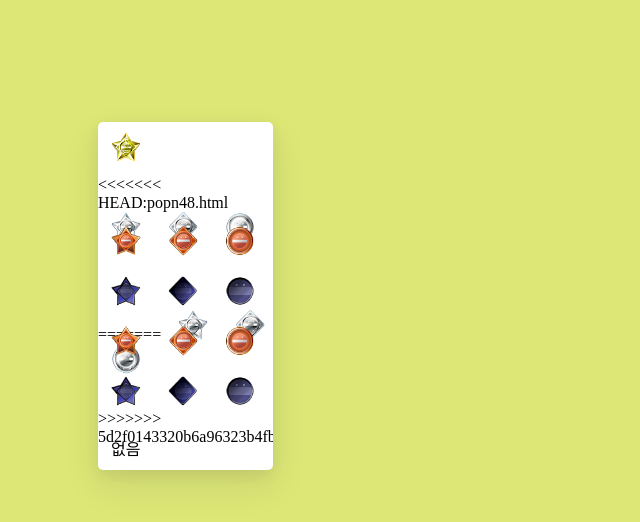
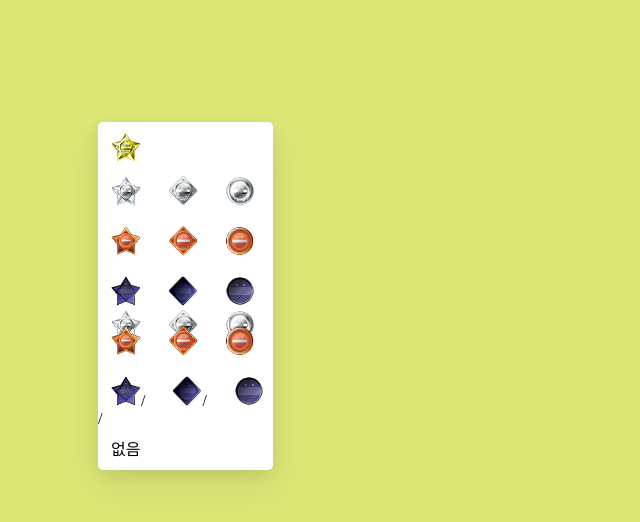
Before and after one commit to esprine/popn-rankchart, a website built with Vite: page popn48.html in a window 1280 px wide. Both pictures are taken after a click on the element 98 px from the left and 494 px from the top of the page. Shown: the part 372-894 px from the top of the page, without its empty margins (0-640 px from the left). Built offline with nearby package versions, Linux system fonts and the light colour scheme.

Commit message:
update 48lv

```diff
--- a/popn48.html
+++ b/popn48.html
@@ -186,7 +186,6 @@ $(document).ready(function(){
 <ul class="contextmenu">
 	<li id="goldstar" data-badge="goldstar.png"><img id="goldstar" data-badge="goldstar.png" src="img/medal/goldstar.png" style="width:30px; height:30px;"/></li>
 	<ul class="horizontal">
-<<<<<<< HEAD:popn48.html
 		<li id="silverstar" data-badge="silverstar.png"><img id="silverstar" data-badge="silverstar.png" src="img/medal/silverstar.png" style="width:30px; height:30px;"/></li>
 		<li id="silverspade" data-badge="silverspade.png"><img id="silverspade" data-badge="silverspade.png" src="img/medal/silverspade.png" style="width:30px; height:30px;"/></li>
 		<li id="silvermedal" data-badge="silvermedal.png"><img id="silvermedal" data-badge="silvermedal.png" src="img/medal/silvermedal.png" style="width:30px; height:30px;"/></li>
@@ -200,21 +199,19 @@ $(document).ready(function(){
 		<li id="blackstar" data-badge="blackstar.png"><img id="blackstar" data-badge="blackstar.png" src="img/medal/blackstar.png" style="width:30px; height:30px;"/></li>
 		<li id="blackspade" data-badge="blackspade.png"><img id="blackspade" data-badge="blackspade.png" src="img/medal/blackspade.png" style="width:30px; height:30px;"></li>
 		<li id="blackmedal" data-badge="blackmedal.png"><img id="blackmedal" data-badge="blackmedal.png" src="img/medal/blackmedal.png" style="width:30px; height:30px;"></li>
-=======
-		<li id="silverstar" data-badge="silverstar.png"><img id="silverstar" data-badge="silverstar.png" src="img/medal/silverstar.png" style="width:30px; height:30px;"/</li>
-		<li id="silverspade" data-badge="silverspade.png"><img id="silverspade" data-badge="silverspade.png" src="img/medal/silverspade.png" style="width:30px; height:30px;"/</li>
-		<li id="silvermedal" data-badge="silvermedal.png"><img id="silvermedal" data-badge="silvermedal.png" src="img/medal/silvermedal.png" style="width:30px; height:30px;"/</li>
+		<li id="silverstar" data-badge="silverstar.png"><img id="silverstar" data-badge="silverstar.png" src="img/medal/silverstar.png" style="width:30px; height:30px;"></li>
+		<li id="silverspade" data-badge="silverspade.png"><img id="silverspade" data-badge="silverspade.png" src="img/medal/silverspade.png" style="width:30px; height:30px;"></li>
+		<li id="silvermedal" data-badge="silvermedal.png"><img id="silvermedal" data-badge="silvermedal.png" src="img/medal/silvermedal.png" style="width:30px; height:30px;"></li>
 	</ul>
 	<ul class="horizontal">
-		<li id="star" data-badge="star.png"><img id="star" data-badge="star.png" src="img/medal/star.png" style="width:30px; height:30px;"/</li>
-		<li id="spade" data-badge="spade.png"><img id="spade" data-badge="spade.png" src="img/medal/spade.png" style="width:30px; height:30px;"/</li>
-		<li id="medal" data-badge="medal.png"><img id="medal" data-badge="medal.png" src="img/medal/medal.png" style="width:30px; height:30px;"/</li>
+		<li id="star" data-badge="star.png"><img id="star" data-badge="star.png" src="img/medal/star.png" style="width:30px; height:30px;"></li>
+		<li id="spade" data-badge="spade.png"><img id="spade" data-badge="spade.png" src="img/medal/spade.png" style="width:30px; height:30px;"></li>
+		<li id="medal" data-badge="medal.png"><img id="medal" data-badge="medal.png" src="img/medal/medal.png" style="width:30px; height:30px;"></li>
 	</ul>
 	<ul class="horizontal">
-		<li id="blackstar" data-badge="blackstar.png"><img id="blackstar" data-badge="blackstar.png" src="img/medal/blackstar.png" style="width:30px; height:30px;"/</li>
-		<li id="blackspade" data-badge="blackspade.png"><img id="blackspade" data-badge="blackspade.png" src="img/medal/blackspade.png" style="width:30px; height:30px;"/</li>
-		<li id="blackmedal" data-badge="blackmedal.png"><img id="blackmedal" data-badge="blackmedal.png" src="img/medal/blackmedal.png" style="width:30px; height:30px;"/</li>
->>>>>>> 5d2f0143320b6a96323b4fb291625595d0d9b659:index.html
+		<li id="blackstar" data-badge="blackstar.png"><img id="blackstar" data-badge="blackstar.png" src="img/medal/blackstar.png" style="width:30px; height:30px;">/</li>
+		<li id="blackspade" data-badge="blackspade.png"><img id="blackspade" data-badge="blackspade.png" src="img/medal/blackspade.png" style="width:30px; height:30px;">/</li>
+		<li id="blackmedal" data-badge="blackmedal.png"><img id="blackmedal" data-badge="blackmedal.png" src="img/medal/blackmedal.png" style="width:30px; height:30px;">/</li>
 	</ul>
 	<li id="none" data-badge="none.gif">없음</li>
 </ul>
```
